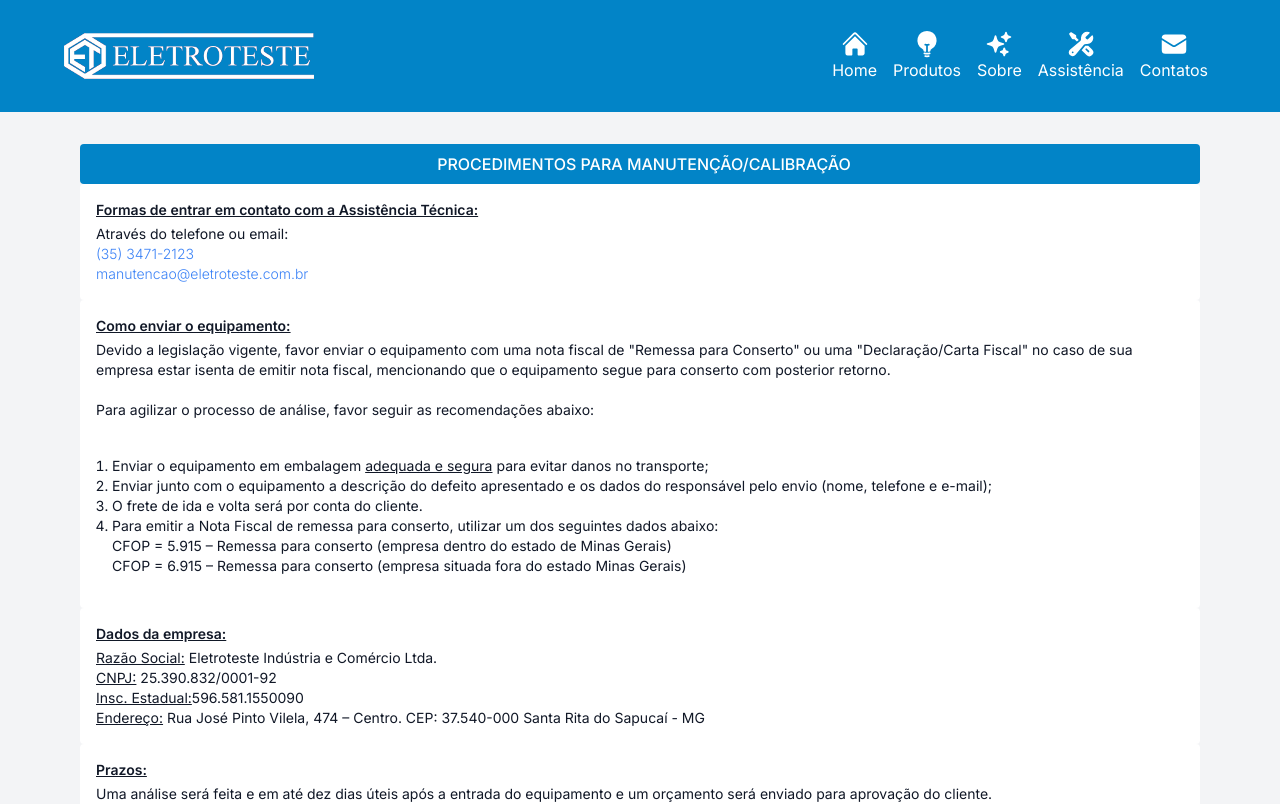
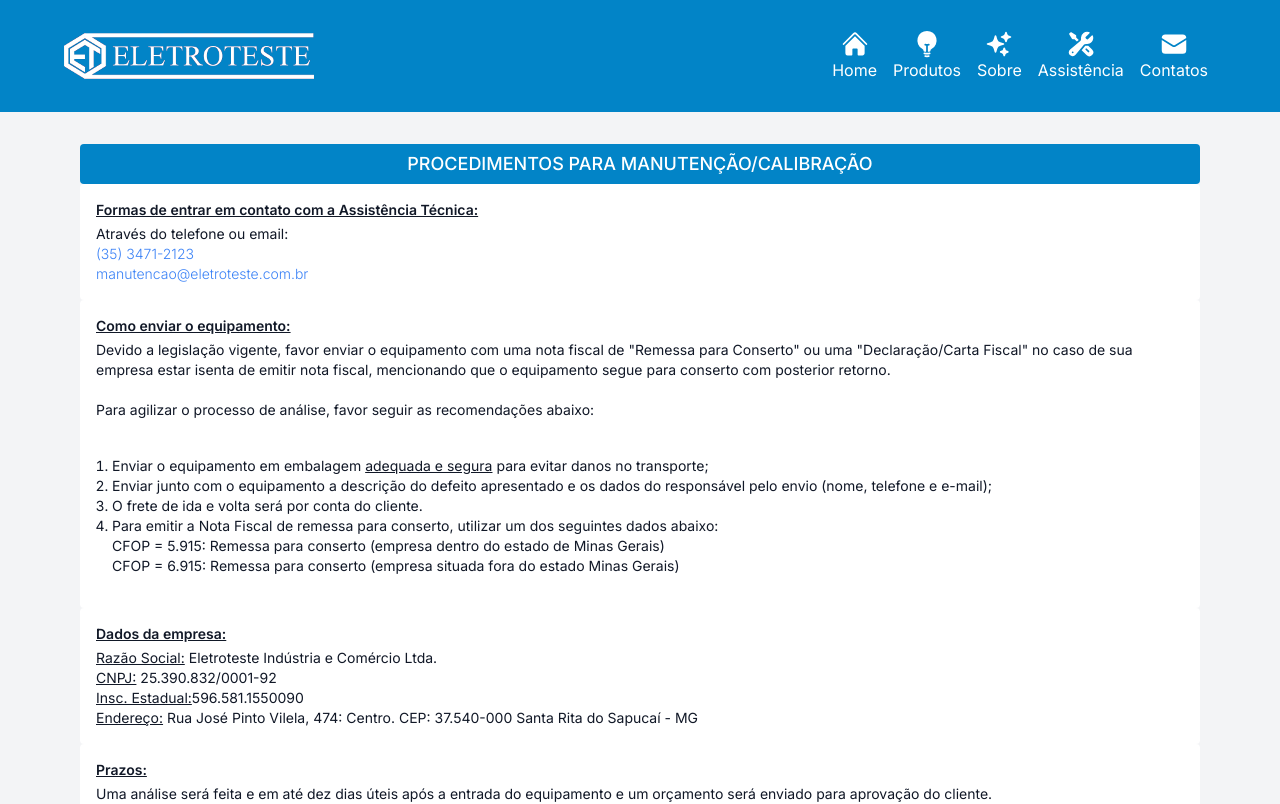
Before and after one commit to FernandoAvellar/eletroteste.com.br, a Next.js app: page /assistencia in a window 1280 px wide. Shown: the top 804 px of the page. Built offline with nearby package versions, Linux system fonts and the light colour scheme.

Commit message:
corrigindo caracteres especiais

```diff
--- a/app/assistencia/page.js
+++ b/app/assistencia/page.js
@@ -4,7 +4,7 @@
   return (
     <div className="container mx-auto flex max-w-6xl flex-col items-center justify-center p-4">
       <div className="flex h-10 w-full items-center justify-center rounded bg-sky-600">
-        <p className="ml-2 font-medium text-white">
+        <p className="text-xs font-medium text-white md:text-lg">
           PROCEDIMENTOS PARA MANUTENÇÃO/CALIBRAÇÃO
         </p>
       </div>
@@ -32,9 +32,10 @@
         </p>
         <p>
           Devido a legislação vigente, favor enviar o equipamento com uma nota
-          fiscal de "Remessa para Conserto" ou uma "Declaração/Carta Fiscal" no
-          caso de sua empresa estar isenta de emitir nota fiscal, mencionando
-          que o equipamento segue para conserto com posterior retorno.
+          fiscal de &quot;Remessa para Conserto&quot; ou uma
+          &quot;Declaração/Carta Fiscal&quot; no caso de sua empresa estar
+          isenta de emitir nota fiscal, mencionando que o equipamento segue para
+          conserto com posterior retorno.
         </p>
         <br></br>
         <div>
@@ -58,11 +59,11 @@
               dos seguintes dados abaixo:
               <ul className="list-none text-start">
                 <li>
-                  CFOP = 5.915 – Remessa para conserto (empresa dentro do estado
+                  CFOP = 5.915: Remessa para conserto (empresa dentro do estado
                   de Minas Gerais)
                 </li>
                 <li>
-                  CFOP = 6.915 – Remessa para conserto (empresa situada fora do
+                  CFOP = 6.915: Remessa para conserto (empresa situada fora do
                   estado Minas Gerais)
                 </li>
               </ul>
@@ -80,7 +81,7 @@
           <u>Insc. Estadual:</u>
           596.581.1550090
           <br></br>
-          <u>Endereço:</u> Rua José Pinto Vilela, 474 – Centro. CEP: 37.540-000
+          <u>Endereço:</u> Rua José Pinto Vilela, 474: Centro. CEP: 37.540-000
           Santa Rita do Sapucaí - MG
         </p>
       </div>
@@ -96,7 +97,7 @@
         <p>
           Não temos um preço fixo de reparo dos produtos, cada caso é analisado
           individualmente e o orçamento é feito de acordo com os defeitos
-          diagnosticados.{' '}
+          diagnosticados. &nbsp;
           <u>
             Nenhum serviço será executado sem a aprovação prévia do cliente.
           </u>
```
